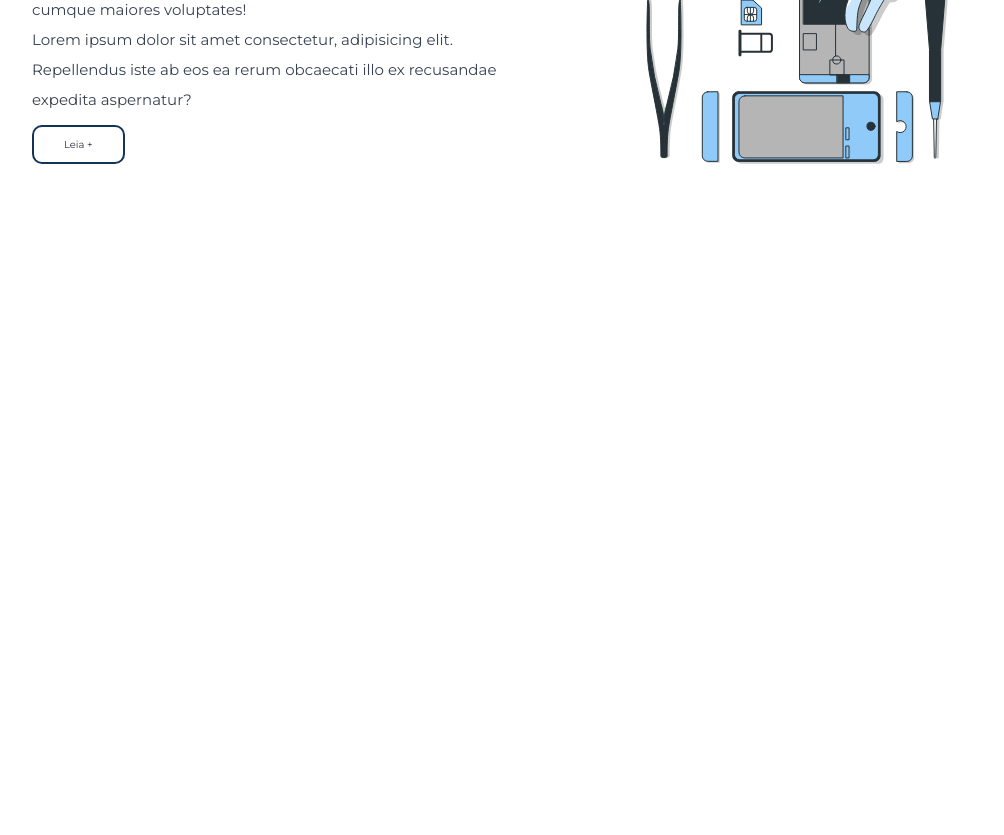
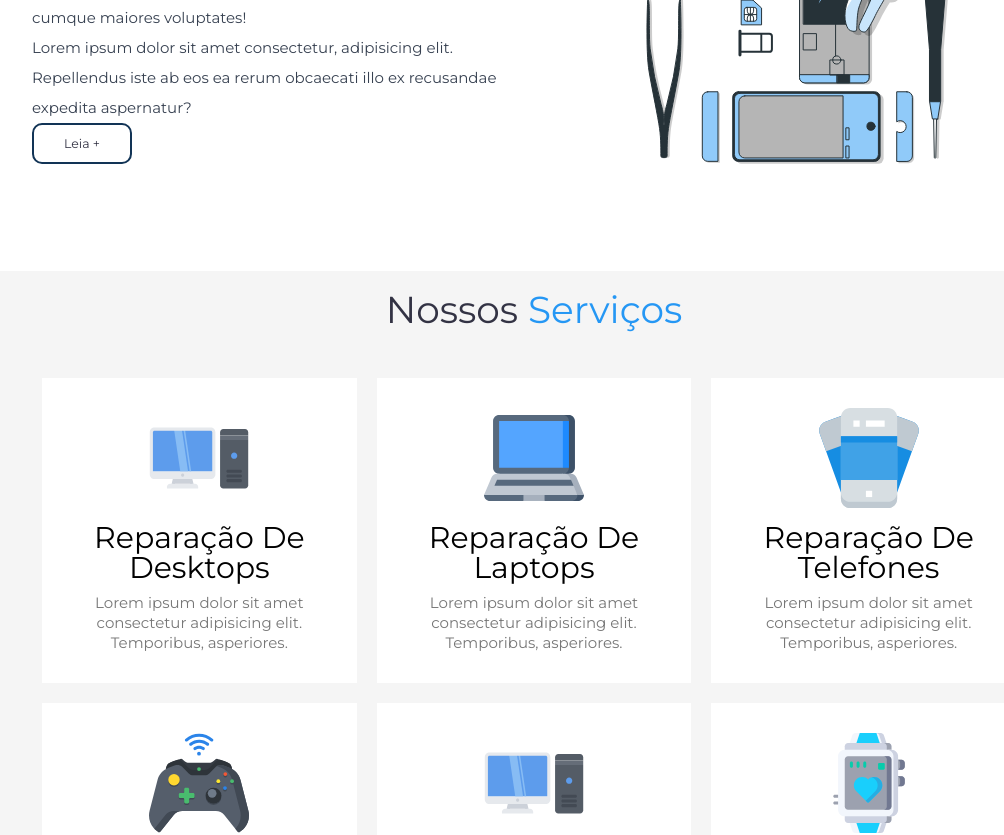
Before and after one commit to Edmiro-Cacoma/repair, a Next.js app: page / in a window 1280 px wide. Shown: the part 1460-2295 px from the top of the page, without its empty margins (106-1110 px from the left). Before the commit the page ends 1731 px from the top, so only its background shows below. Built offline with nearby package versions, Linux system fonts and the light colour scheme.

Commit message:
Facts section grids adjusted, and services section applied and running as spected

```diff
--- a/app/components/about/About.tsx
+++ b/app/components/about/About.tsx
@@ -6,10 +6,10 @@ const About: React.FC = () => {
     return (
         <section className='flex items-center flex-wrap-reverse gap-12'>
             <div className="flex flex-1 basis-[42rem] p-4 flex-col items-start">
-                <h3 className='capitalize text-veryBlackBlue pb-2 text-5xl'>serviços de reparo da melhor qualidade</h3>
+                <h3 className='capitalize text-veryBlackBlue pb-5 text-5xl'>serviços de reparo da melhor qualidade</h3>
                 <p className='text-2xl text-gray-700 leading-[2]'>Lorem ipsum, dolor sit amet consectetur adipisicing elit. Enim laboriosam quidem eaque, ex qui fugit velit veniam veritatis a nostrum amet perspiciatis pariatur ducimus ipsam officiis quae cumque maiores voluptates!</p>
                 <p className='text-2xl text-gray-700 leading-[2]'>Lorem ipsum dolor sit amet consectetur, adipisicing elit. Repellendus iste ab eos ea rerum obcaecati illo ex recusandae expedita aspernatur?</p>
-                <a href="#services" className="inline-block mt-4 py-4 px-12 bg-white capitalize text-veryBlackBlue rounded-2xl border-[0.2rem] border-[#123456] hover:bg-lightBlue hover:text-white">leia +</a>
+                <a href="#services" className="inline-block mt- text-xl py-4 px-12 bg-white capitalize text-veryBlackBlue rounded-2xl border-[0.2rem] border-[#123456] hover:bg-lightBlue hover:text-white">leia +</a>
             </div>
             <div className="flex flex-1 basis-[42rem]">
                 <img src="/about-img.svg" alt="" />
--- a/app/components/facts/Facts.tsx
+++ b/app/components/facts/Facts.tsx
@@ -16,7 +16,7 @@ const Facts: React.FC = () => {
 
     return (
         <section className='bg-white'>
-            <div className='grid gap-8 grid-cols-1 sm:grid-cols-[repeat(auto-fit,minmax(30rem,1fr))] bg-whiteGray p-8'>
+            <div className='grid gap-8 grid-cols-1 sm:grid-cols-[repeat(auto-fit,minmax(24rem,1fr))] bg-whiteGray p-8'>
                 {stats.map((stat, index) => (
                     <div key={index} className="flex items-center justify-center flex-col p-4 bg-white shadow-lg rounded-lg">
                         <img src={stat.img} alt={stat.service} className='h-[10rem]' />
--- /dev/null
+++ b/app/components/services/Services.tsx
@@ -0,0 +1,36 @@
+interface Card {
+    title: string;
+    description: string;
+    img: string;
+}
+
+const Services: React.FC = () => {
+    const cards: Card[] = [
+        { title: "Reparação de Desktops", description: 'Lorem ipsum dolor sit amet consectetur adipisicing elit. Temporibus, asperiores.', img: '/service-1.svg' },
+        { title: "Reparação de laptops", description: 'Lorem ipsum dolor sit amet consectetur adipisicing elit. Temporibus, asperiores.', img: '/service-2.svg' },
+        { title: "Reparação de Telefones", description: 'Lorem ipsum dolor sit amet consectetur adipisicing elit. Temporibus, asperiores.', img: '/service-3.svg' },
+        { title: "Reparação de consola de jogos", description: 'Lorem ipsum dolor sit amet consectetur adipisicing elit. Temporibus, asperiores.', img: 'service-4.svg' },
+        { title: "Reparação de multimédias", description: 'Lorem ipsum dolor sit amet consectetur adipisicing elit. Temporibus, asperiores.', img: 'service-1.svg' },
+        { title: "Reparação de SmartRelogios", description: 'Lorem ipsum dolor sit amet consectetur adipisicing elit. Temporibus, asperiores.', img: 'service-6.svg' }
+    ];
+
+    return (
+        <section className="bg-whiteGray">
+            <h1 className="text-veryBlackBlue capitalize text-center mb-12 text-6xl">Nossos <span className='text-lightBlue'>Serviços</span></h1>
+
+            <div className="grid gap-8 grid-cols-1 sm:grid-cols-[repeat(auto-fit,minmax(30rem,1fr))] bg-whiteGray p-8">
+                {cards.map((item, index) => (
+                    <div
+                        className="bg-white text-center py-12 px-8 relative transition-transform transform duration-300 ease-in-out hover:scale-105 hover:shadow-xl hover:bg-lightBlue group flex flex-col items-center cursor-pointer"
+                        key={index}>
+                        <img src={item.img} alt="" className="relative z-20 h-[10rem] mb-2 transition-opacity duration-300 ease-in-out group-hover:opacity-0" />
+                        <h3 className='capitalize py-4 px-0 relative z-20 text-5xl transition-colors duration-300 ease-in-out group-hover:text-white'>{item.title}</h3>
+                        <p className='text-2xl z-20 leading-8 text-blackGray transition-colors duration-300 ease-in-out group-hover:text-white'>{item.description}</p>
+                    </div>
+                ))}
+            </div>
+        </section>
+    );
+}
+
+export default Services;
--- a/app/page.tsx
+++ b/app/page.tsx
@@ -7,6 +7,7 @@ import '@fortawesome/fontawesome-svg-core/styles.css';
 import Hero from './components/hero/Hero';
 import Facts from './components/facts/Facts';
 import About from './components/about/About';
+import Services from './components/services/Services';
 config.autoAddCss = false;
 
 export default function Home() {
@@ -17,6 +18,7 @@ export default function Home() {
         <Hero />
         <Facts />
         <About />
+        <Services/>
       </main></>
 
   );
```
